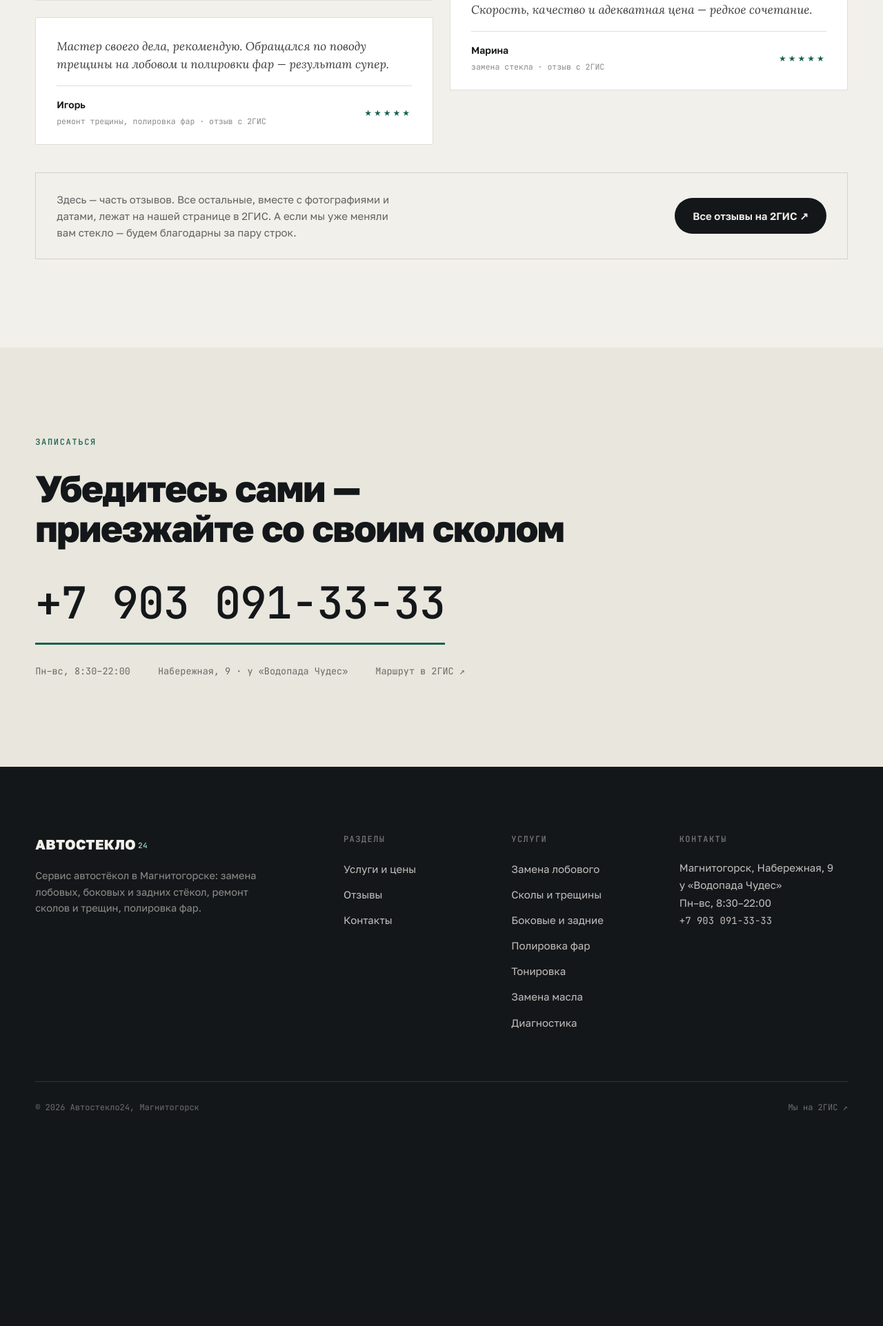
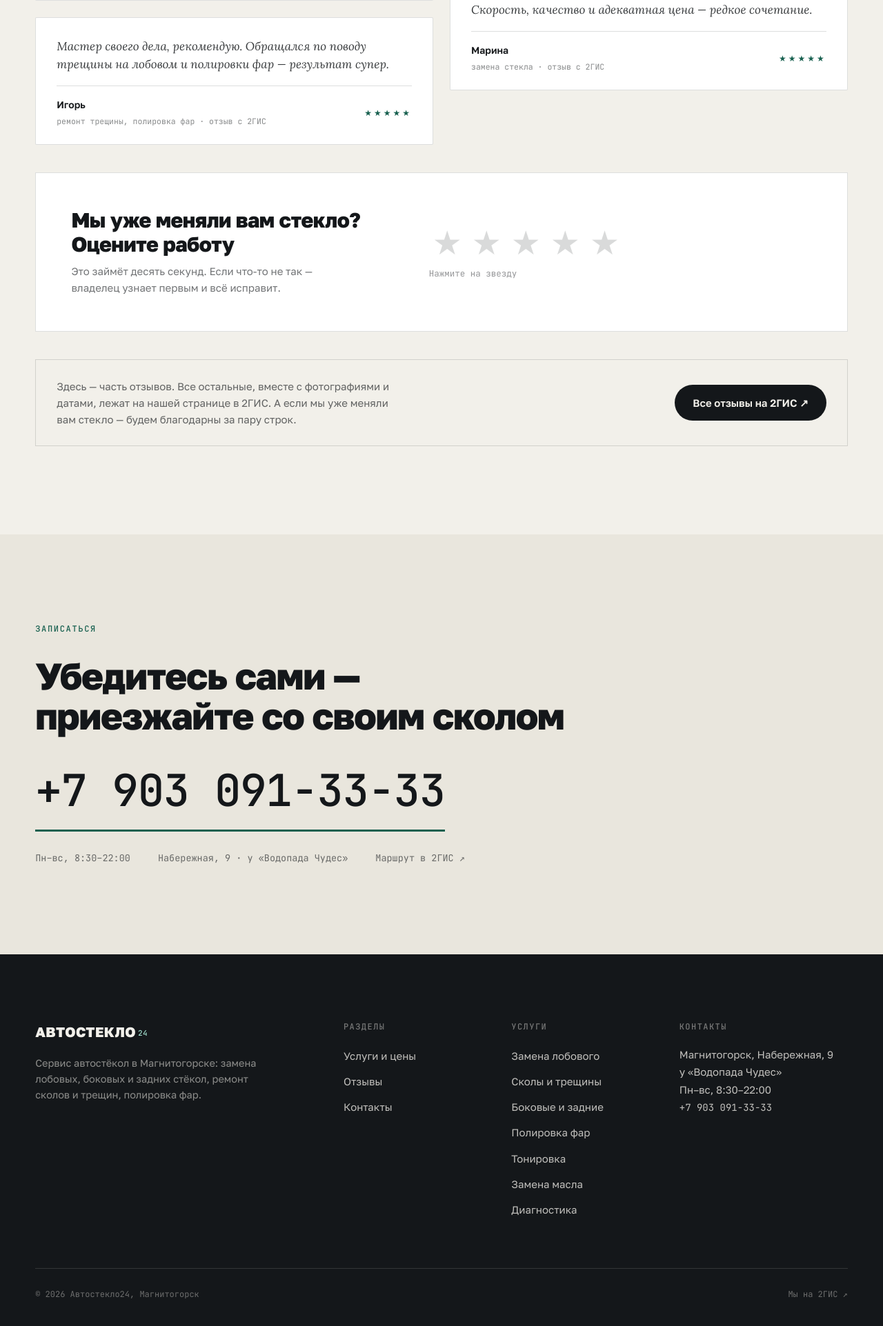
Before and after one commit to satoaya468-maker/-, a web app: file otzyvy.html in a window 1280 px wide. Shown: the part 1285-3208 px from the top of the page at 69% size. Before the commit the page ends 2897 px from the top, so only its background shows below. Run offline with its HTML, style and script files only (its server is not run), Linux system fonts and the light colour scheme.

Commit message:
Виджет оценки: 5 звёзд ведут в 2ГИС, ниже — владельцу в WhatsApp
Блок «Оцените работу» на главной и странице отзывов: клик по пятой
звезде открывает страницу отзывов фирмы в 2ГИС, оценка ниже пяти
предлагает написать владельцу в WhatsApp или позвонить — публичный
отзыв в этом случае не запрашивается.

Co-Authored-By: Claude Fable 5 <noreply@anthropic.com>
Claude-Session: https://claude.ai/code/session_01UzjNX3SXT5e9XTV9aALJyp

```diff
--- a/css/style.css
+++ b/css/style.css
@@ -891,6 +891,105 @@ body.menu-open {
   }
 }
 
+/* ---------- виджет оценки (5-star review) ---------- */
+
+.rate-us {
+  display: grid;
+  grid-template-columns: 1fr 1.2fr;
+  gap: 24px 56px;
+  align-items: center;
+  border: 1px solid var(--line-dark);
+  padding: clamp(28px, 4vw, 52px);
+  margin-top: clamp(40px, 6vw, 72px);
+}
+
+.rate-title {
+  font-size: clamp(21px, 2.4vw, 30px);
+  font-weight: 800;
+  letter-spacing: -0.02em;
+  line-height: 1.15;
+}
+
+.rate-sub {
+  font-size: 15px;
+  color: rgba(242, 240, 234, 0.6);
+  margin-top: 10px;
+  max-width: 26em;
+}
+
+.rate-stars {
+  display: flex;
+  gap: 4px;
+}
+
+.rate-stars button {
+  font-size: clamp(34px, 4.4vw, 48px);
+  line-height: 1;
+  padding: 2px 5px;
+  color: rgba(242, 240, 234, 0.22);
+  transition: color 0.15s, transform 0.2s var(--ease);
+}
+
+.rate-stars button:hover {
+  transform: scale(1.15) rotate(-4deg);
+}
+
+.rate-stars button.is-on {
+  color: var(--mint);
+}
+
+.rate-hint {
+  font-family: var(--font-mono);
+  font-size: 12.5px;
+  color: rgba(242, 240, 234, 0.45);
+  margin-top: 10px;
+}
+
+.rate-result {
+  margin-top: 18px;
+}
+
+.rate-result p {
+  font-size: 15.5px;
+  margin-bottom: 16px;
+  max-width: 30em;
+}
+
+.rate-result .rate-actions {
+  display: flex;
+  flex-wrap: wrap;
+  gap: 12px;
+}
+
+/* светлый вариант (страница отзывов) */
+
+.rate-us--light {
+  border-color: var(--line-light);
+  background: #fff;
+}
+
+.rate-us--light .rate-sub {
+  color: rgba(20, 23, 26, 0.6);
+}
+
+.rate-us--light .rate-stars button {
+  color: rgba(20, 23, 26, 0.16);
+}
+
+.rate-us--light .rate-stars button.is-on {
+  color: var(--mint-deep);
+}
+
+.rate-us--light .rate-hint {
+  color: rgba(20, 23, 26, 0.45);
+}
+
+@media (max-width: 900px) {
+  .rate-us {
+    grid-template-columns: 1fr;
+  }
+}
+
 /* ---------- цифры / почему мы ---------- */
 
 .facts {
--- a/otzyvy.html
+++ b/otzyvy.html
@@ -167,6 +167,36 @@
           </article>
         </div>
 
+        <div class="rate-us rate-us--light reveal" data-rate style="margin-top:40px; margin-bottom:40px">
+          <div>
+            <p class="rate-title">Мы уже меняли вам стекло? Оцените работу</p>
+            <p class="rate-sub">Это займёт десять секунд. Если что-то не так — владелец узнает первым и всё исправит.</p>
+          </div>
+          <div>
+            <div class="rate-stars" role="group" aria-label="Поставьте оценку от 1 до 5">
+              <button type="button" aria-label="1 из 5">★</button>
+              <button type="button" aria-label="2 из 5">★</button>
+              <button type="button" aria-label="3 из 5">★</button>
+              <button type="button" aria-label="4 из 5">★</button>
+              <button type="button" aria-label="5 из 5">★</button>
+            </div>
+            <p class="rate-hint">Нажмите на звезду</p>
+            <div class="rate-result rate-result--high" hidden>
+              <p>Спасибо! Расскажите об этом в 2ГИС — для нас это лучшая благодарность.</p>
+              <div class="rate-actions">
+                <a class="btn btn--ink" href="https://2gis.ru/magnitogorsk/firm/70000001069171264/tab/reviews" target="_blank" rel="noopener">Оставить отзыв в 2ГИС ↗</a>
+              </div>
+            </div>
+            <div class="rate-result rate-result--low" hidden>
+              <p>Жаль, что не на пять. Напишите владельцу напрямую — разберёмся и исправим.</p>
+              <div class="rate-actions">
+                <a class="btn btn--ink" href="https://wa.me/79030913333?text=%D0%97%D0%B4%D1%80%D0%B0%D0%B2%D1%81%D1%82%D0%B2%D1%83%D0%B9%D1%82%D0%B5!%20%D0%91%D1%8B%D0%BB%20%D1%83%20%D0%B2%D0%B0%D1%81%20%D0%B2%20%D0%90%D0%B2%D1%82%D0%BE%D1%81%D1%82%D0%B5%D0%BA%D0%BB%D0%BE24%2C%20%D0%B5%D1%81%D1%82%D1%8C%20%D0%B7%D0%B0%D0%BC%D0%B5%D1%87%D0%B0%D0%BD%D0%B8%D0%B5%20%D0%BF%D0%BE%20%D1%80%D0%B0%D0%B1%D0%BE%D1%82%D0%B5%20%E2%80%94%20%D1%85%D0%BE%D1%87%D1%83%20%D1%80%D0%B0%D1%81%D1%81%D0%BA%D0%B0%D0%B7%D0%B0%D1%82%D1%8C%20%D0%BD%D0%B0%D0%BF%D1%80%D1%8F%D0%BC%D1%83%D1%8E." target="_blank" rel="noopener">Написать владельцу в WhatsApp</a>
+                <a class="btn btn--ghost-light" href="tel:+79030913333">Позвонить</a>
+              </div>
+            </div>
+          </div>
+        </div>
+
         <div class="reviews-note reveal">
           <p>Здесь — часть отзывов. Все остальные, вместе с фотографиями и датами, лежат на нашей странице в 2ГИС. А если мы уже меняли вам стекло — будем благодарны за пару строк.</p>
           <a class="btn btn--ink" href="https://2gis.ru/magnitogorsk/firm/70000001069171264" target="_blank" rel="noopener">Все отзывы на 2ГИС ↗</a>
```
Also changed, not shown: index.html (+31 -0 lines), js/main.js (+49 -0 lines).
